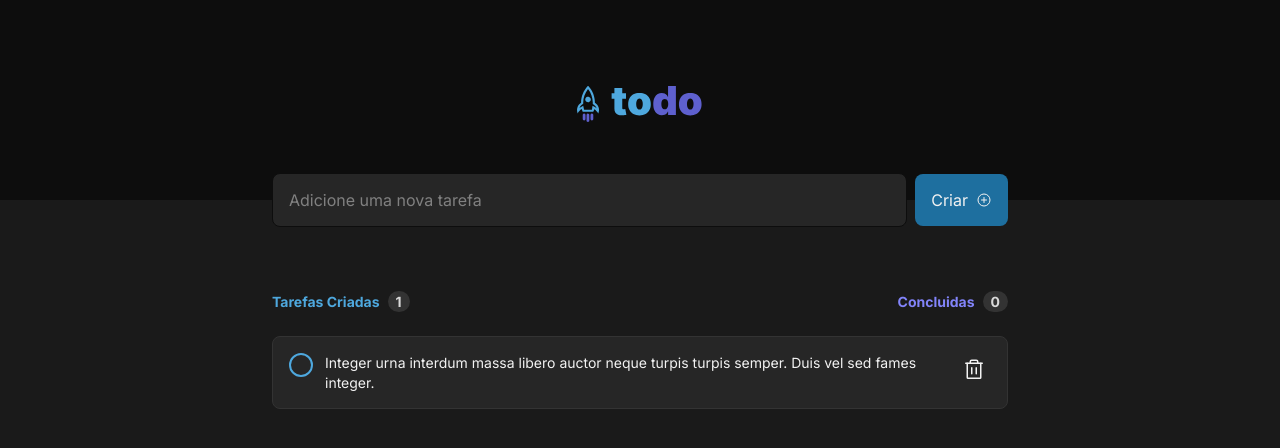
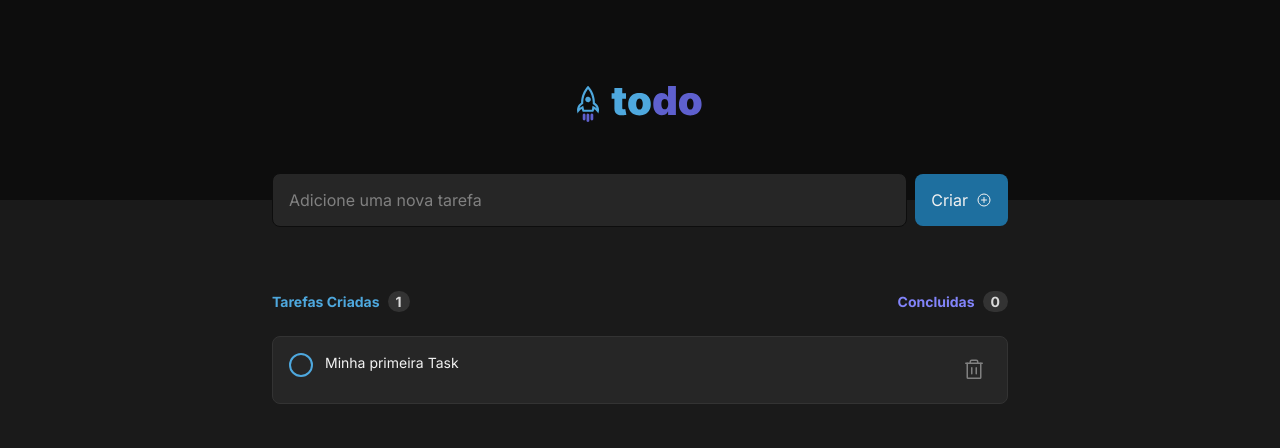
Before and after one commit to ClemilsonAzevedo/TodoList, a React (Vite) app: page / in a window 1280 px wide. Shown: the top 448 px of the page. Built offline with nearby package versions, Linux system fonts and the light colour scheme.

Commit message:
Feat: Create new Task button function

```diff
--- a/src/App.module.css
+++ b/src/App.module.css
@@ -1,4 +1,4 @@
-.tasks {
+.tasksContainer {
   margin-top: 4rem;
   width: full;
   display: flex;
@@ -6,3 +6,114 @@
   align-items: center;
   padding: 0 16px;
 }
+
+.form {
+  margin-top: -1.6875rem;
+  display: flex;
+  justify-content: center;
+  padding: 0 16px;
+}
+
+.form div {
+  display: flex;
+  justify-content: center;
+  align-items: center;
+  width: 46rem;
+
+  gap: 0.5rem;
+}
+
+.form .input {
+  padding: 1rem;
+  flex: 1;
+  border-radius: 8px;
+  background-color: var(--gray-500);
+  border: 1px solid var(--gray-700);
+}
+
+.form .input::placeholder {
+  color: var(--gray-300);
+}
+
+.form .button {
+  display: flex;
+  justify-content: center;
+  align-items: center;
+  gap: 0.5rem;
+  padding: 1rem;
+  border-radius: 8px;
+  border: 0;
+  color: var(--gray-100);
+  background-color: var(--blue-800);
+
+  transition: background .2s ease;
+}
+
+.form .button:hover {
+  background-color: var(--blue-500);
+  cursor: pointer;
+}
+
+.tasks {
+  width: 46rem;
+  display: flex;
+  flex-direction: column;
+  gap: 24px;
+}
+
+.tasks .header {
+  display: flex;
+  align-items: center;
+  justify-content: space-between;
+  width: 100%;
+}
+
+.tasks .header h3 {
+  font-size: 0.875rem;
+  font-weight: bold;
+  display: flex;
+  align-items: center;
+  gap: 0.5rem;
+}
+
+.tasks .header h3 span {
+  padding: 2px 0.5rem;
+  background-color: var(--gray-400);
+  color: var(--gray-200);
+  border-radius: 999px;
+}
+
+.tasks .header h3:first-child {
+  color: var(--blue-500);
+}
+
+.tasks .header h3:last-child {
+  color: var(--purple-500);
+}
+
+.tasks .task {
+  display: flex;
+  flex-direction: column;
+  gap: 0.75rem;
+}
+
+.tasks .empty {
+  border-top: 1px solid var(--gray-400);
+  border-radius: 8px;
+  display: flex;
+  flex-direction: column;
+  gap: 1rem;
+  justify-content: center;
+  align-items: center;
+  height: 15.25rem;
+}
+
+.tasks .empty p {
+  line-height: 140%;
+  color: var(--gray-300);
+}
+
+.tasks .empty p span {
+  font-weight: bold;
+  display: block;
+}
--- a/src/App.tsx
+++ b/src/App.tsx
@@ -1,16 +1,107 @@
 import { Header } from "./components/Header";
-import { NewTaskInputForm } from "./components/NewTaskInpuForm";
-import { Tasks } from "./components/TaskGroup";
 import "./global.css";
 import style from "./App.module.css";
+import Clipboard from "./assets/Clipboard.svg";
+import { PlusCircle } from "phosphor-react";
+import { useState, FormEvent, ChangeEvent } from "react";
+import { Task } from "./components/Task";
+
+const allTasks = [
+	{
+		id: 1,
+		content: "Finish the report",
+		isComplete: false,
+	},
+	{
+		id: 2,
+		content: "Attend the meeting",
+		isComplete: true,
+	},
+	{
+		id: 3,
+		content: "Buy groceries",
+		isComplete: false,
+	},
+	{
+		id: 4,
+		content: "Clean the house",
+		isComplete: true,
+	},
+	{
+		id: 5,
+		content: "Learn a new programming language",
+		isComplete: false,
+	},
+];
 
 export function App() {
+	const [tasks, setTasks] = useState(["Minha primeira Task"]);
+	const [newTaskText, setNewTaskText] = useState("");
+	const isInputTaskTextEmpty = newTaskText.length === 0;
+
+	function handleAddNewTask(e: FormEvent) {
+		e.preventDefault();
+		setTasks([...tasks, newTaskText]);
+		setNewTaskText("");
+	}
+
+	function handleNewTaskChange(e: ChangeEvent<HTMLInputElement>) {
+		e.target.setCustomValidity("");
+		setNewTaskText(e.target.value);
+	}
+
 	return (
 		<main>
 			<Header />
-			<NewTaskInputForm />
-			<div className={style.tasks}>
-				<Tasks />
+			<form className={style.form} onSubmit={handleAddNewTask}>
+				<div>
+					<input
+						required
+						className={style.input}
+						type="text"
+						name="task"
+						value={newTaskText}
+						onChange={handleNewTaskChange}
+						placeholder="Adicione uma nova tarefa"
+					/>
+					<button
+						className={style.button}
+						type="submit"
+						disabled={isInputTaskTextEmpty}
+					>
+						Criar <PlusCircle size={16} />
+					</button>
+				</div>
+			</form>
+
+			<div className={style.tasksContainer}>
+				<section className={style.tasks}>
+					<header className={style.header}>
+						<h3>
+							Tarefas Criadas <span>{tasks.length}</span>
+						</h3>
+						<h3>
+							Concluidas <span>0</span>
+						</h3>
+					</header>
+					<div className={style.task}>
+						{tasks.length === 0 ? (
+							<div className={style.empty}>
+								<img src={Clipboard} alt="" />
+								<div>
+									<p>
+										<span>Você ainda não tem tarefas cadastradas</span>
+										Crie tarefas e organize seus itens a fazer
+									</p>
+								</div>
+							</div>
+						) : (
+							tasks.map((task) => {
+								return <Task key={task} content={task} isComplete />;
+							})
+						)}
+					</div>
+				</section>
 			</div>
 		</main>
 	);
--- a/src/components/NewTaskInpuForm.tsx
+++ /dev/null
@@ -1,19 +0,0 @@
-import { PlusCircle } from "phosphor-react";
-import style from "./NewTaskInputForm.module.css";
-
-export function NewTaskInputForm() {
-	return (
-		<form className={style.form}>
-			<div>
-				<input
-					className={style.input}
-					type="text"
-					placeholder="Adicione uma nova tarefa"
-				/>
-				<button className={style.button} type="submit">
-					Criar <PlusCircle size={16} />
-				</button>
-			</div>
-		</form>
-	);
-}
--- a/src/components/NewTaskInputForm.module.css
+++ /dev/null
@@ -1,46 +0,0 @@
-.form {
-  margin-top: -1.6875rem;
-  display: flex;
-  justify-content: center;
-  padding: 0 16px;
-}
-
-.form div {
-  display: flex;
-  justify-content: center;
-  align-items: center;
-  width: 46rem;
-
-  gap: 0.5rem;
-}
-
-.input {
-  padding: 1rem;
-  flex: 1;
-  border-radius: 8px;
-  background-color: var(--gray-500);
-  border: 1px solid var(--gray-700);
-}
-
-.input::placeholder {
-  color: var(--gray-300);
-}
-
-.button {
-  display: flex;
-  justify-content: center;
-  align-items: center;
-  gap: 0.5rem;
-  padding: 1rem;
-  border-radius: 8px;
-  border: 0;
-  color: var(--gray-100);
-  background-color: var(--blue-800);
-
-  transition: background .2s ease;
-}
-
-.button:hover {
-  background-color: var(--blue-500);
-  cursor: pointer;
-}
--- a/src/components/Task.module.css
+++ b/src/components/Task.module.css
@@ -10,10 +10,13 @@
   align-items: start;
 }
 
+.complete{
+  background-color: black;
+}
+
 .check {
   min-width: 24px;
   min-height: 24px;
-  margin: 0 auto;
   border-radius: 100%;
 
   transition: all .2s ease;
@@ -78,6 +81,7 @@
   font-size: 0.875rem;
   line-height: 140%;
   text-wrap: wrap;
+  flex: 1;
 }
 
 .task button[type="button"] {
@@ -89,6 +93,7 @@
   display: flex;
   align-items: center;
   justify-content: center;
+  color: var(--gray-300);
 
   transition: all .2s ease;
 }
--- a/src/components/Task.tsx
+++ b/src/components/Task.tsx
@@ -1,22 +1,26 @@
 import { Trash } from "phosphor-react";
 import style from "./Task.module.css";
 
-export function Task() {
+export interface TaskProps {
+	content: string;
+	isComplete: boolean;
+}
+
+export function Task({ content, isComplete }: TaskProps) {
+	const uniqueId = `checkbox-${content.replace(/\s+/g, "-").toLowerCase()}`;
+
 	return (
-		<div className={style.task}>
+		<div className={isComplete ? style.task : style.complete}>
 			<div className={style.check}>
 				<div className={style.round}>
-					<input type="checkbox" id="checkbox" />
-					<label htmlFor="checkbox"></label>
+					<input type="checkbox" id={uniqueId} className="checkbox" />
+					<label htmlFor={uniqueId}></label>
 				</div>
 			</div>
-			<p>
-				Integer urna interdum massa libero auctor neque turpis turpis semper.
-				Duis vel sed fames integer.
-			</p>
+			<p>{content}</p>
 			<button type="button">
-        <Trash size={24} />
-      </button>
+				<Trash size={24} />
+			</button>
 		</div>
 	);
 }
--- a/src/components/TaskGroup.module.css
+++ /dev/null
@@ -1,57 +0,0 @@
-.container {
-  width: 46rem;
-  display: flex;
-  flex-direction: column;
-  gap: 24px;
-}
-
-.header {
-  display: flex;
-  align-items: center;
-  justify-content: space-between;
-  width: 100%;
-}
-
-.header h3 {
-  font-size: 0.875rem;
-  font-weight: bold;
-  display: flex;
-  align-items: center;
-  gap: 0.5rem;
-}
-
-.header h3 span {
-  padding: 2px 0.5rem;
-  background-color: var(--gray-400);
-  color: var(--gray-200);
-  border-radius: 999px;
-}
-
-.header h3:first-child {
-  color: var(--blue-500);
-}
-
-.header h3:last-child {
-  color: var(--purple-500);
-}
-
-.empty {
-  border-top: 1px solid var(--gray-400);
-  border-radius: 8px;
-  display: flex;
-  flex-direction: column;
-  gap: 1rem;
-  justify-content: center;
-  align-items: center;
-  height: 15.25rem;
-}
-
-.empty p {
-  line-height: 140%;
-  color: var(--gray-300);
-}
-
-.empty p span {
-  font-weight: bold;
-  display: block;
-}
--- a/src/components/TaskGroup.tsx
+++ /dev/null
@@ -1,37 +0,0 @@
-import style from "./TaskGroup.module.css";
-import Clipboard from "../assets/Clipboard.svg";
-import { Task } from "./Task";
-
-const task = [""];
-
-export function Tasks() {
-	return (
-		<section className={style.container}>
-			<header className={style.header}>
-				<h3>
-					Tarefas Criadas <span>{task.length}</span>
-				</h3>
-				<h3>
-					Concluidas <span>0</span>
-				</h3>
-			</header>
-			<div className={style.tasks}>
-				{task.length === 0 ? (
-					<div className={style.empty}>
-						<img src={Clipboard} alt="" />
-						<div>
-							<p>
-								<span>Você ainda não tem tarefas cadastradas</span>
-								Crie tarefas e organize seus itens a fazer
-							</p>
-						</div>
-					</div>
-				) : (
-					task.map((task) => {
-						return <Task key={task} />;
-					})
-				)}
-			</div>
-		</section>
-	);
-}
```
